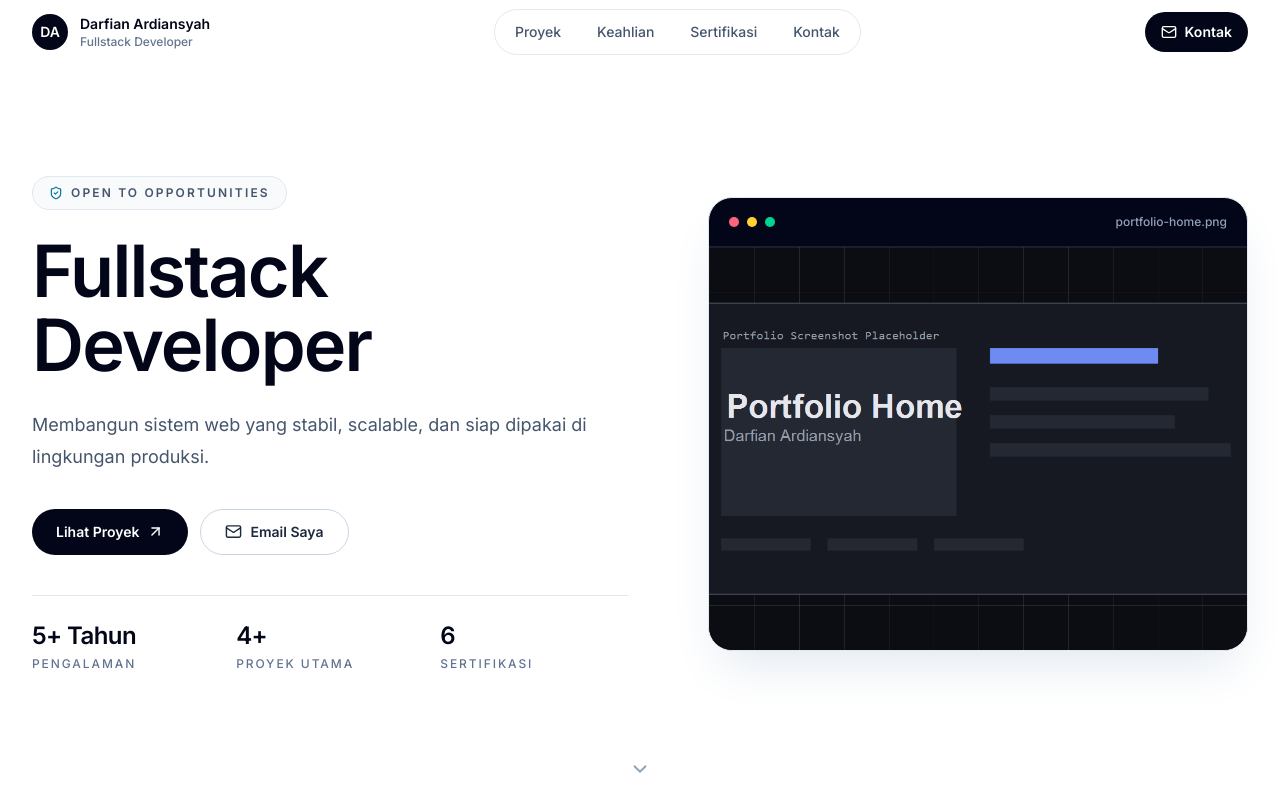
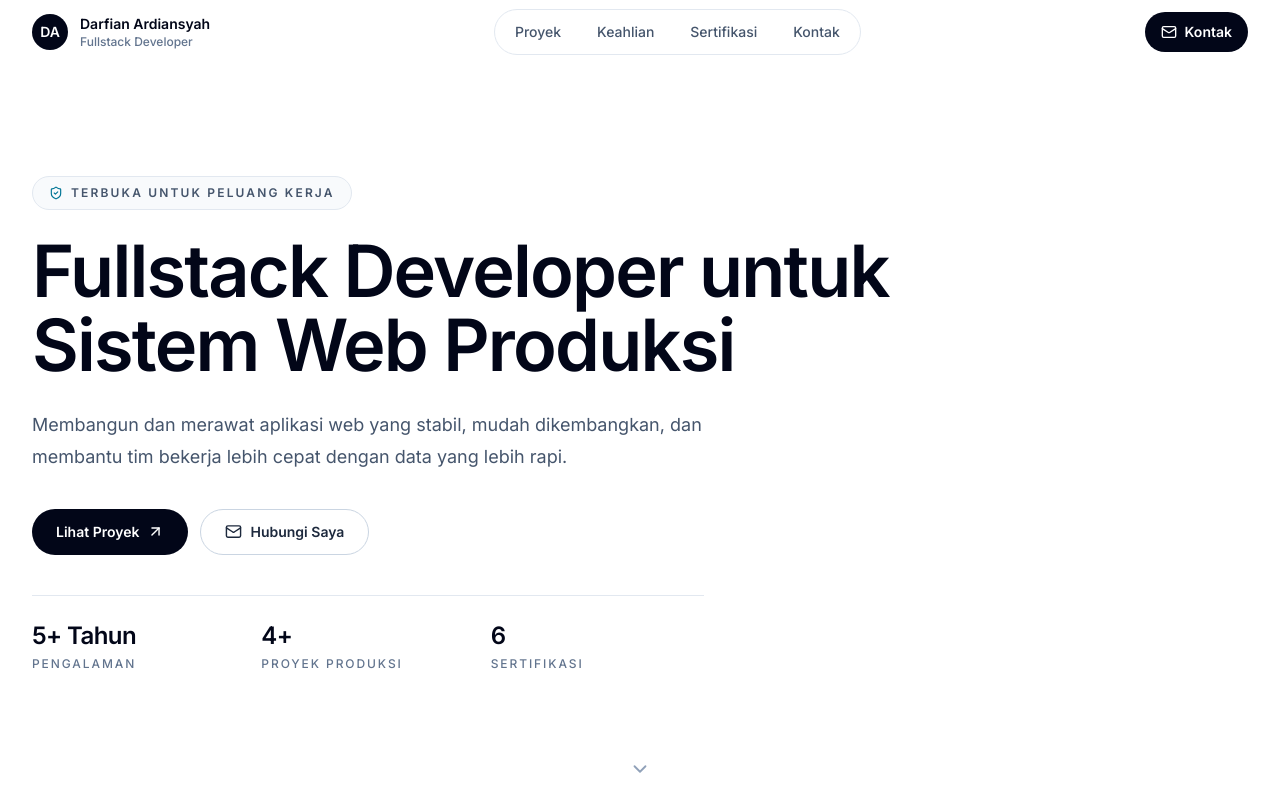
Before and after one commit to darfianardiansyah/portofolio, a React (Vite) app: page / in a window 1280 px wide. Shown: the top 800 px of the page. Built offline with nearby package versions, Linux system fonts and the light colour scheme.

Commit message:
refactor Hero component for improved animations and accessibility

```diff
--- a/src/app/App.tsx
+++ b/src/app/App.tsx
@@ -1,5 +1,5 @@
 import { useEffect, useState } from "react";
-import { AnimatePresence, motion } from "motion/react";
+import { AnimatePresence, motion, type Transition } from "motion/react";
 import {
   ArrowUpRight,
   Award,
@@ -30,6 +30,38 @@ const reveal = {
   hidden: { opacity: 0, y: 24 },
   visible: { opacity: 1, y: 0 },
 };
+
+const heroStagger = {
+  hidden: {},
+  visible: {
+    transition: {
+      staggerChildren: 0.12,
+      delayChildren: 0.08,
+    },
+  },
+};
+
+const heroItem = {
+  hidden: { opacity: 0, y: 22 },
+  visible: { opacity: 1, y: 0 },
+};
+
+const smoothReveal: Transition = { duration: 0.56, ease: [0.22, 1, 0.36, 1] };
+
+const HERO_COPY = {
+  eyebrow: "Terbuka untuk peluang kerja",
+  title: "Fullstack Developer untuk Sistem Web Produksi",
+  description:
+    "Membangun dan merawat aplikasi web yang stabil, mudah dikembangkan, dan membantu tim bekerja lebih cepat dengan data yang lebih rapi.",
+  primaryCta: "Lihat Proyek",
+  secondaryCta: "Hubungi Saya",
+};
+
+const HERO_STATS = [
+  ["5+ Tahun", "Pengalaman"],
+  [`${MAIN_PROJECTS.length}+`, "Proyek produksi"],
+  [`${CERTIFICATIONS.length}`, "Sertifikasi"],
+];
 
 function useScrollY() {
   const [y, setY] = useState(0);
@@ -159,84 +191,88 @@ function NavBar() {
 
 function Hero() {
   return (
-    <section className="relative overflow-hidden bg-white pt-28">
-      <div className="mx-auto grid min-h-[calc(100vh-7rem)] max-w-7xl items-center gap-12 px-5 pb-16 md:grid-cols-[1.05fr_0.95fr] md:px-8 lg:gap-20">
+    <section className="relative overflow-hidden bg-white pt-28" aria-labelledby="hero-title">
+      <div className="mx-auto flex min-h-[calc(100vh-7rem)] max-w-7xl items-center px-5 pb-16 md:px-8">
         <motion.div
-          initial={{ opacity: 0, y: 24 }}
-          animate={{ opacity: 1, y: 0 }}
-          transition={{ duration: 0.7, ease: [0.22, 1, 0.36, 1] }}
+          variants={heroStagger}
+          initial="hidden"
+          whileInView="visible"
+          viewport={{ once: true }}
+          className="max-w-5xl"
         >
-          <div className="mb-6 inline-flex items-center gap-2 rounded-full border border-slate-200 bg-slate-50 px-4 py-2 text-xs font-semibold uppercase tracking-[0.18em] text-slate-600">
-            <ShieldCheck size={14} className="text-cyan-700" />
-            Open to Opportunities
-          </div>
-          <h1 className="max-w-4xl text-5xl font-semibold leading-[1.02] tracking-tight text-slate-950 sm:text-6xl lg:text-7xl">
-            Fullstack Developer
-          </h1>
-          <p className="mt-7 max-w-2xl text-lg leading-8 text-slate-600">
-            Membangun sistem web yang stabil, scalable, dan siap dipakai di lingkungan produksi.
-          </p>
+          <motion.div
+            variants={heroItem}
+            transition={smoothReveal}
+            className="mb-6 inline-flex items-center gap-2 rounded-full border border-slate-200 bg-slate-50 px-4 py-2 text-xs font-semibold uppercase tracking-[0.18em] text-slate-600"
+            aria-label="Status ketersediaan kerja"
+          >
+            <ShieldCheck size={14} className="text-cyan-700" aria-hidden="true" />
+            {HERO_COPY.eyebrow}
+          </motion.div>
+          <motion.h1
+            id="hero-title"
+            variants={heroItem}
+            transition={smoothReveal}
+            className="max-w-4xl text-5xl font-semibold leading-[1.02] tracking-tight text-slate-950 sm:text-6xl lg:text-7xl"
+          >
+            {HERO_COPY.title}
+          </motion.h1>
+          <motion.p
+            variants={heroItem}
+            transition={smoothReveal}
+            className="mt-7 max-w-2xl text-lg leading-8 text-slate-600"
+          >
+            {HERO_COPY.description}
+          </motion.p>
 
-          <div className="mt-9 flex flex-col gap-3 sm:flex-row">
+          <motion.div
+            variants={heroItem}
+            transition={smoothReveal}
+            className="mt-9 flex flex-col gap-3 sm:flex-row"
+          >
             <button
+              type="button"
               onClick={() => scrollToSection("work")}
               className="inline-flex items-center justify-center gap-2 rounded-full bg-slate-950 px-6 py-3 text-sm font-semibold text-white transition hover:bg-cyan-800"
+              aria-label="Lihat proyek utama Darfian Ardiansyah"
             >
-              Lihat Proyek
-              <ArrowUpRight size={17} />
+              {HERO_COPY.primaryCta}
+              <ArrowUpRight size={17} aria-hidden="true" />
             </button>
             <a
               href="mailto:darfianardiansyah@gmail.com"
               className="inline-flex items-center justify-center gap-2 rounded-full border border-slate-300 px-6 py-3 text-sm font-semibold text-slate-800 transition hover:border-cyan-700 hover:text-cyan-800"
+              aria-label="Kirim email ke Darfian Ardiansyah"
             >
-              <Mail size={17} />
-              Email Saya
+              <Mail size={17} aria-hidden="true" />
+              {HERO_COPY.secondaryCta}
             </a>
-          </div>
+          </motion.div>
 
-          <div className="mt-10 grid max-w-2xl grid-cols-3 gap-4 border-t border-slate-200 pt-6">
-            {[
-              ["5+ Tahun", "Pengalaman"],
-              [`${MAIN_PROJECTS.length}+`, "Proyek utama"],
-              [`${CERTIFICATIONS.length}`, "Sertifikasi"],
-            ].map(([value, label]) => (
+          <motion.dl
+            variants={heroItem}
+            transition={smoothReveal}
+            className="mt-10 grid max-w-2xl grid-cols-3 gap-4 border-t border-slate-200 pt-6"
+            aria-label="Ringkasan pengalaman profesional"
+          >
+            {HERO_STATS.map(([value, label]) => (
               <div key={label}>
-                <p className="text-2xl font-semibold tracking-tight text-slate-950">{value}</p>
-                <p className="mt-1 text-xs font-medium uppercase tracking-[0.16em] text-slate-500">
+                <dt className="text-2xl font-semibold tracking-tight text-slate-950">{value}</dt>
+                <dd className="mt-1 text-xs font-medium uppercase tracking-[0.16em] text-slate-500">
                   {label}
-                </p>
+                </dd>
               </div>
             ))}
-          </div>
-        </motion.div>
-
-        <motion.div
-          initial={{ opacity: 0, y: 28 }}
-          animate={{ opacity: 1, y: 0 }}
-          transition={{ duration: 0.75, delay: 0.12, ease: [0.22, 1, 0.36, 1] }}
-          className="relative"
-        >
-          <div className="overflow-hidden rounded-[1.5rem] border border-slate-200 bg-slate-950 shadow-2xl shadow-slate-200">
-            <div className="flex items-center gap-2 border-b border-white/10 px-5 py-4">
-              <span className="h-2.5 w-2.5 rounded-full bg-rose-400" />
-              <span className="h-2.5 w-2.5 rounded-full bg-amber-300" />
-              <span className="h-2.5 w-2.5 rounded-full bg-emerald-400" />
-              <span className="ml-auto text-xs font-medium text-slate-400">portfolio-home.png</span>
-            </div>
-            <img
-              src="/screenshots/portfolio-home.png"
-              alt="Preview halaman portofolio"
-              className="aspect-[4/3] w-full object-cover object-top opacity-95"
-            />
-          </div>
+          </motion.dl>
         </motion.div>
       </div>
       <button
+        type="button"
         onClick={() => scrollToSection("work")}
         className="absolute bottom-5 left-1/2 hidden -translate-x-1/2 text-slate-400 transition hover:text-slate-700 md:block"
-        aria-label="Scroll ke proyek"
+        aria-label="Scroll ke bagian proyek"
       >
-        <ChevronDown size={22} />
+        <ChevronDown size={22} aria-hidden="true" />
       </button>
     </section>
   );
```
